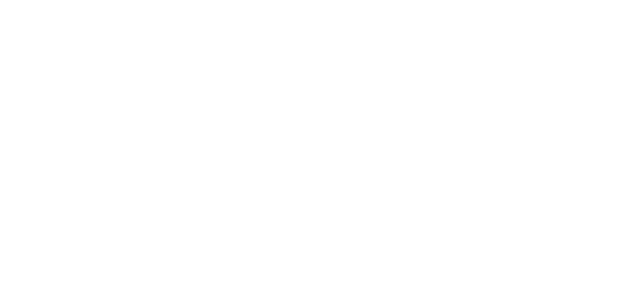
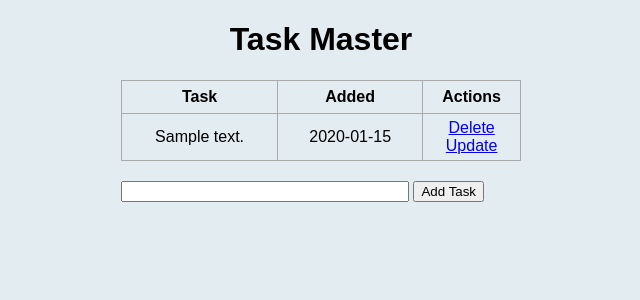
Before and after one commit to heavye/flask-simple, a Flask app: page / in a window 1280 px wide. Before the commit the part shown is empty. Shown: the top 300 px of the page, without its empty margins (319-959 px from the left). Run offline with Flask 2, Linux system fonts and the light colour scheme; tables that the repository leaves empty hold one stand-in row (values such as "Sample post").

Commit message:
Finalizing the CRUD

```diff
--- a/app.py
+++ b/app.py
@@ -1,6 +1,11 @@
+from asyncio import tasks
+from crypt import methods
+from ctypes.wintypes import PDWORD
 from distutils.log import debug
 from email.policy import default
-from flask import Flask, render_template, url_for
+import pstats
+from urllib import request
+from flask import Flask, render_template, url_for, request, redirect
 from flask_sqlalchemy import SQLAlchemy
 from datetime import datetime
 
@@ -17,9 +22,52 @@ class Todo(db.Model):
         return '<Task %r>' % self.id
 
 
-@app.route('/')
+@app.route('/', methods = ['POST','GET'])
 def index():
-    return render_template('index.html' )
+    if request.method == 'POST':
+        task_content = request.form['content']
+        new_task = Todo(content = task_content)
+
+        try:
+            db.session.add(new_task)
+            db.session.commit()
+            return redirect('/')
+
+        except:
+            return 'There was an issue adding your Task'
+
+
+    else:
+        tasks = Todo.query.order_by(Todo.datecreated).all()
+        return render_template('index.html', tasks = tasks)
+
+
+@app.route('/delete/<int:id>')
+def delete(id):
+    task_to_delete = Todo.query.get_or_404(id)
+
+    try:
+        db.session.delete(task_to_delete)
+        db.session.commit()
+        return redirect('/')
+    except:
+        return 'There was a problem deleteing that task'
+
+
+@app.route('/update/<int:id>', methods=['GET', 'POST'])
+def update(id):
+    task = Todo.query.get_or_404(id)
+
+    if request.method == 'POST':
+        task.content = request.form ['content']
+
+        try:
+            db.session.commit()
+            return redirect('/')
+        except:
+            return 'There was an issue updating your task.'
+    else:
+        return render_template('update.html', task = task)
 
 if __name__ == "__main__":
     app.run(debug=True)
--- a/static/css/main.css
+++ b/static/css/main.css
@@ -1,4 +1,36 @@
-body{
+body, html {
     margin: 0;
     font-family: sans-serif;
+    background-color: rgb(227, 236, 240);
 }
+
+.content {
+    margin: 0 auto;
+    width: 400px;
+}
+
+table, td, th {
+    border: 1px solid #aaa;
+}
+
+table {
+    border-collapse: collapse;
+    width: 100%;
+}
+
+th {
+    height: 30px;
+}
+
+td {
+    text-align: center;
+    padding: 5px;
+}
+
+.form {
+    margin-top: 20px;
+}
+
+#content {
+    width: 70%;
+}
--- a/templates/base.html
+++ b/templates/base.html
@@ -9,6 +9,7 @@
 
 </head>
 <body>
+    {% block body %}{% endblock %}
 
 </body>
 </html>
--- a/templates/index.html
+++ b/templates/index.html
@@ -1,29 +1,43 @@
 {% extends 'base.html' %}
 
 {% block head %}
-
+<title>Task Master</title>
 {% endblock %}
 
 {% block body %}
 
 <div class="content">
-    <h1>Task Master</h1>
-
+    <h1 style="text-align: center">Task Master</h1>
+    {% if tasks|length < 1 %}
+    <h4 style="text-align: center">There are no tasks. Create one below!</h4>
+    {% else %}
     <table>
         <tr>
             <th>Task</th>
             <th>Added</th>
             <th>Actions</th>
         </tr>
-        <tr>
-            <td></td>
-            <td></td>
-            <td>
-                <a href="">Delete</a>
-                <br>
-                <a href="">Update</a>
-            </td>
-        </tr>
+        {% for task in tasks %}
+            <tr>
+                <td>{{ task.content }}</td>
+                <td>{{ task.datecreated.date()}}</td>
+                <td>
+                    <a href="/delete/{{task.id}}">Delete</a>
+                    <br>
+                    <a href="/update/{{task.id}}">Update</a>
+                </td>
+            </tr>
+        {% endfor %}
     </table>
+    {%endif%}
+    <div class="form">
+
+    <form action="/" method="POST">
+        <input type="text" name="content" id="content">
+        <input type="submit" value="Add Task">
+    </form>
+    </div>
+
 </div>
+
 {% endblock %}
```
Also changed, not shown: bash.txt (added, +15 -0 lines), templates/update.html (added, +21 -0 lines), test.db.
